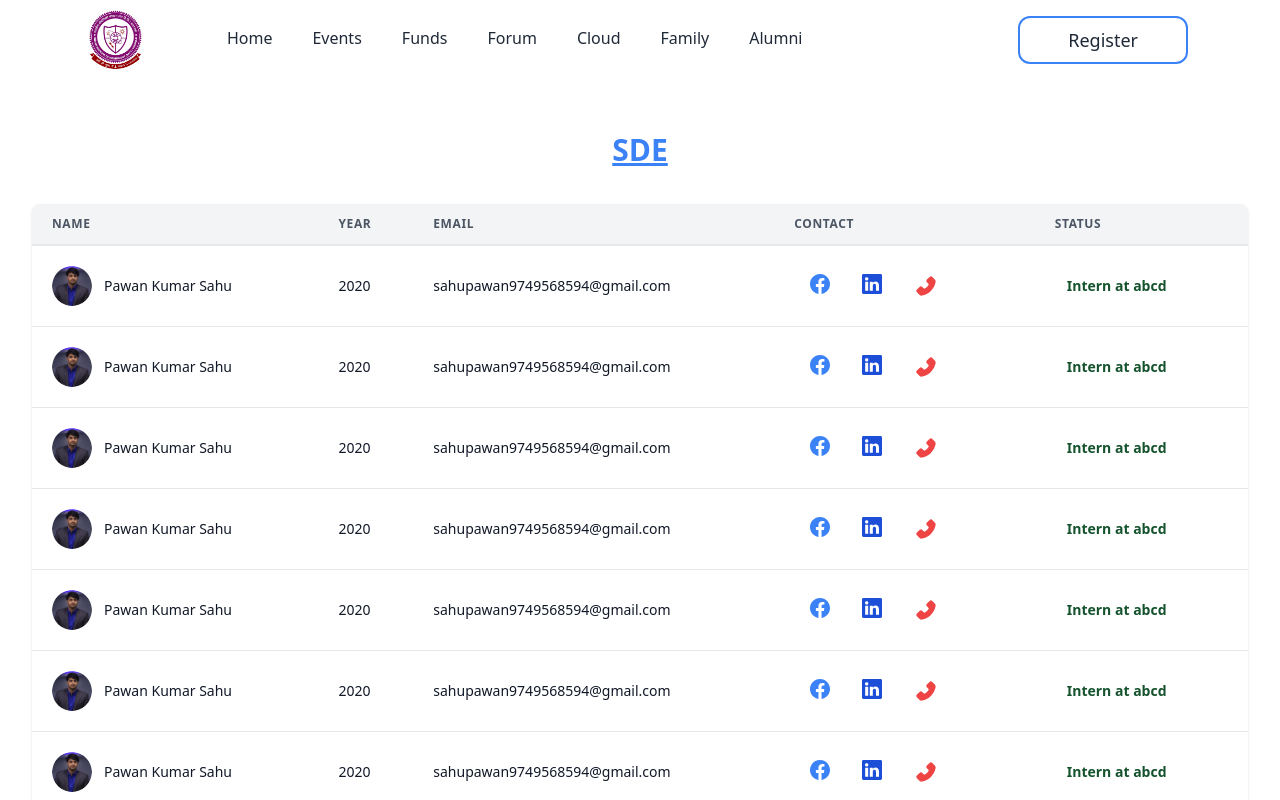
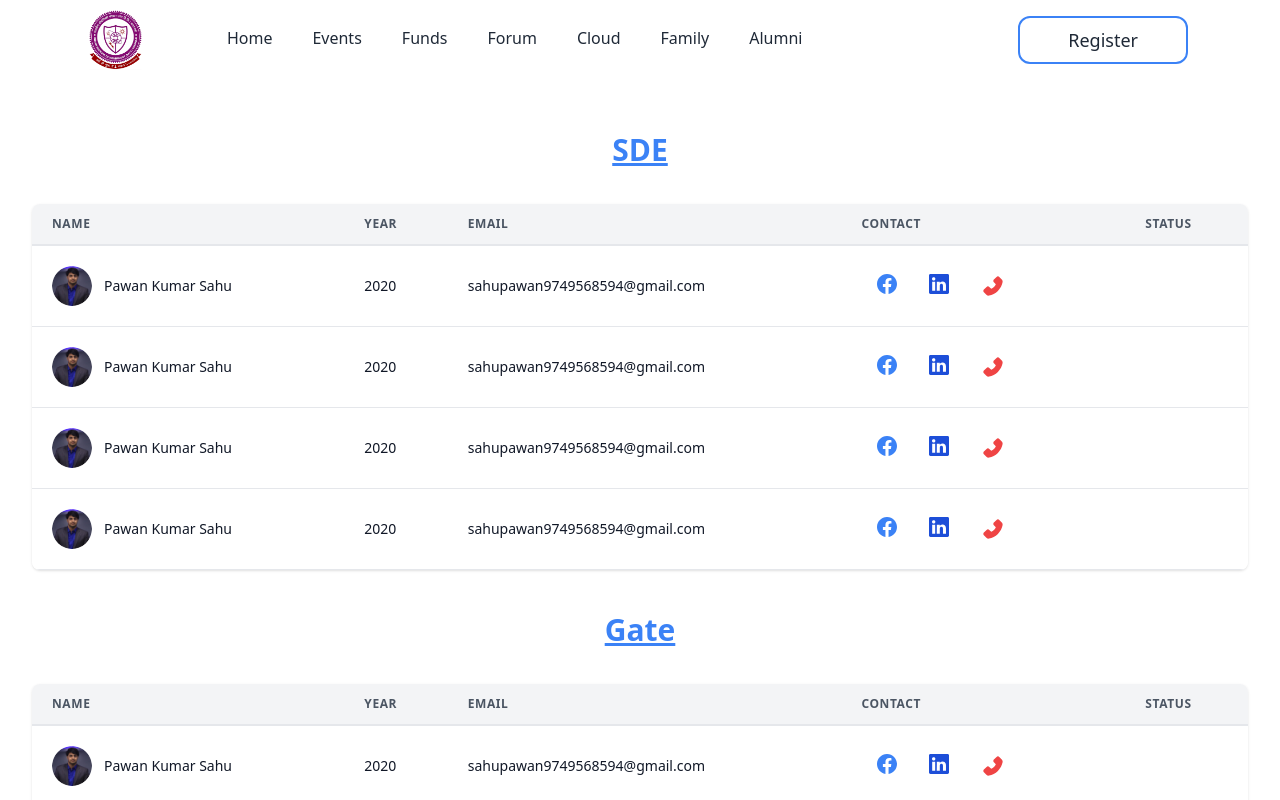
Before and after one commit to Manshi34-github/CES, a React (Create React App) app: page /contact in a window 1280 px wide. Shown: the top 800 px of the page. Built offline with nearby package versions, Linux system fonts and the light colour scheme.

Commit message:
Update ContactData.js

```diff
--- a/src/Data/ContactData.js
+++ b/src/Data/ContactData.js
@@ -13,7 +13,19 @@ const Data = [
         linkedIn: "https://www.linkedin.com/in/pawan-kumar-sahu-4329a2208/",
         contact: "9749568594",
         facebook: "https://www.facebook.com/pawankumar.sahu.7127146",
-        status: "Intern at abcd",
+
+      },
+
+
+      {
+        picture: Tanay,
+        name: "Pawan Kumar Sahu",
+        year: "2020",
+        email: "sahupawan9749568594@gmail.com",
+        linkedIn: "https://www.linkedin.com/in/pawan-kumar-sahu-4329a2208/",
+        contact: "9749568594",
+        facebook: "https://www.facebook.com/pawankumar.sahu.7127146",
+
       },
       {
         picture: Tanay,
@@ -23,7 +35,7 @@ const Data = [
         linkedIn: "https://www.linkedin.com/in/pawan-kumar-sahu-4329a2208/",
         contact: "9749568594",
         facebook: "https://www.facebook.com/pawankumar.sahu.7127146",
-        status: "Intern at abcd",
+
       },
       {
         picture: Tanay,
@@ -33,47 +45,7 @@ const Data = [
         linkedIn: "https://www.linkedin.com/in/pawan-kumar-sahu-4329a2208/",
         contact: "9749568594",
         facebook: "https://www.facebook.com/pawankumar.sahu.7127146",
-        status: "Intern at abcd",
-      },
-      {
-        picture: Tanay,
-        name: "Pawan Kumar Sahu",
-        year: "2020",
-        email: "sahupawan9749568594@gmail.com",
-        linkedIn: "https://www.linkedin.com/in/pawan-kumar-sahu-4329a2208/",
-        contact: "9749568594",
-        facebook: "https://www.facebook.com/pawankumar.sahu.7127146",
-        status: "Intern at abcd",
-      },
-      {
-        picture: Tanay,
-        name: "Pawan Kumar Sahu",
-        year: "2020",
-        email: "sahupawan9749568594@gmail.com",
-        linkedIn: "https://www.linkedin.com/in/pawan-kumar-sahu-4329a2208/",
-        contact: "9749568594",
-        facebook: "https://www.facebook.com/pawankumar.sahu.7127146",
-        status: "Intern at abcd",
-      },
-      {
-        picture: Tanay,
-        name: "Pawan Kumar Sahu",
-        year: "2020",
-        email: "sahupawan9749568594@gmail.com",
-        linkedIn: "https://www.linkedin.com/in/pawan-kumar-sahu-4329a2208/",
-        contact: "9749568594",
-        facebook: "https://www.facebook.com/pawankumar.sahu.7127146",
-        status: "Intern at abcd",
-      },
-      {
-        picture: Tanay,
-        name: "Pawan Kumar Sahu",
-        year: "2020",
-        email: "sahupawan9749568594@gmail.com",
-        linkedIn: "https://www.linkedin.com/in/pawan-kumar-sahu-4329a2208/",
-        contact: "9749568594",
-        facebook: "https://www.facebook.com/pawankumar.sahu.7127146",
-        status: "Intern at abcd",
+
       },
     ],
   },
@@ -89,7 +61,7 @@ const Data = [
         linkedIn: "https://www.linkedin.com/in/pawan-kumar-sahu-4329a2208/",
         contact: "9749568594",
         facebook: "https://www.facebook.com/pawankumar.sahu.7127146",
-        status: "Intern at abcd",
+
       },
       {
         picture: Tanay,
@@ -99,7 +71,7 @@ const Data = [
         linkedIn: "https://www.linkedin.com/in/pawan-kumar-sahu-4329a2208/",
         contact: "9749568594",
         facebook: "https://www.facebook.com/pawankumar.sahu.7127146",
-        status: "Intern at abcd",
+
       },
       {
         picture: Tanay,
@@ -109,7 +81,7 @@ const Data = [
         linkedIn: "https://www.linkedin.com/in/pawan-kumar-sahu-4329a2208/",
         contact: "9749568594",
         facebook: "https://www.facebook.com/pawankumar.sahu.7127146",
-        status: "Intern at abcd",
+
       },
     ],
   },
@@ -125,7 +97,7 @@ const Data = [
         linkedIn: "https://www.linkedin.com/in/pawan-kumar-sahu-4329a2208/",
         contact: "9749568594",
         facebook: "https://www.facebook.com/pawankumar.sahu.7127146",
-        status: "Intern at abcd",
+
       },
       {
         picture: Tanay,
@@ -135,7 +107,7 @@ const Data = [
         linkedIn: "https://www.linkedin.com/in/pawan-kumar-sahu-4329a2208/",
         contact: "9749568594",
         facebook: "https://www.facebook.com/pawankumar.sahu.7127146",
-        status: "Intern at abcd",
+
       },
       {
         picture: Tanay,
@@ -145,7 +117,7 @@ const Data = [
         linkedIn: "https://www.linkedin.com/in/pawan-kumar-sahu-4329a2208/",
         contact: "9749568594",
         facebook: "https://www.facebook.com/pawankumar.sahu.7127146",
-        status: "Intern at abcd",
+
       },
     ],
   },
```
